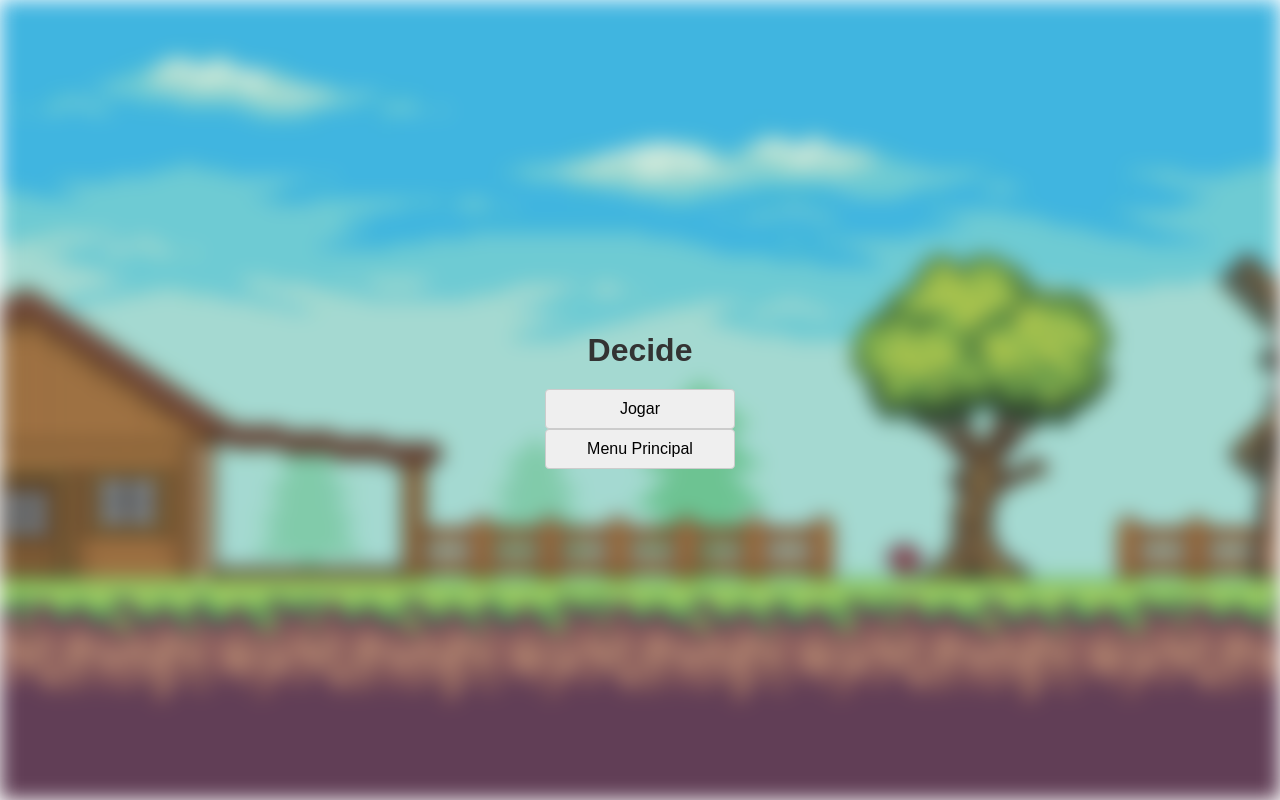
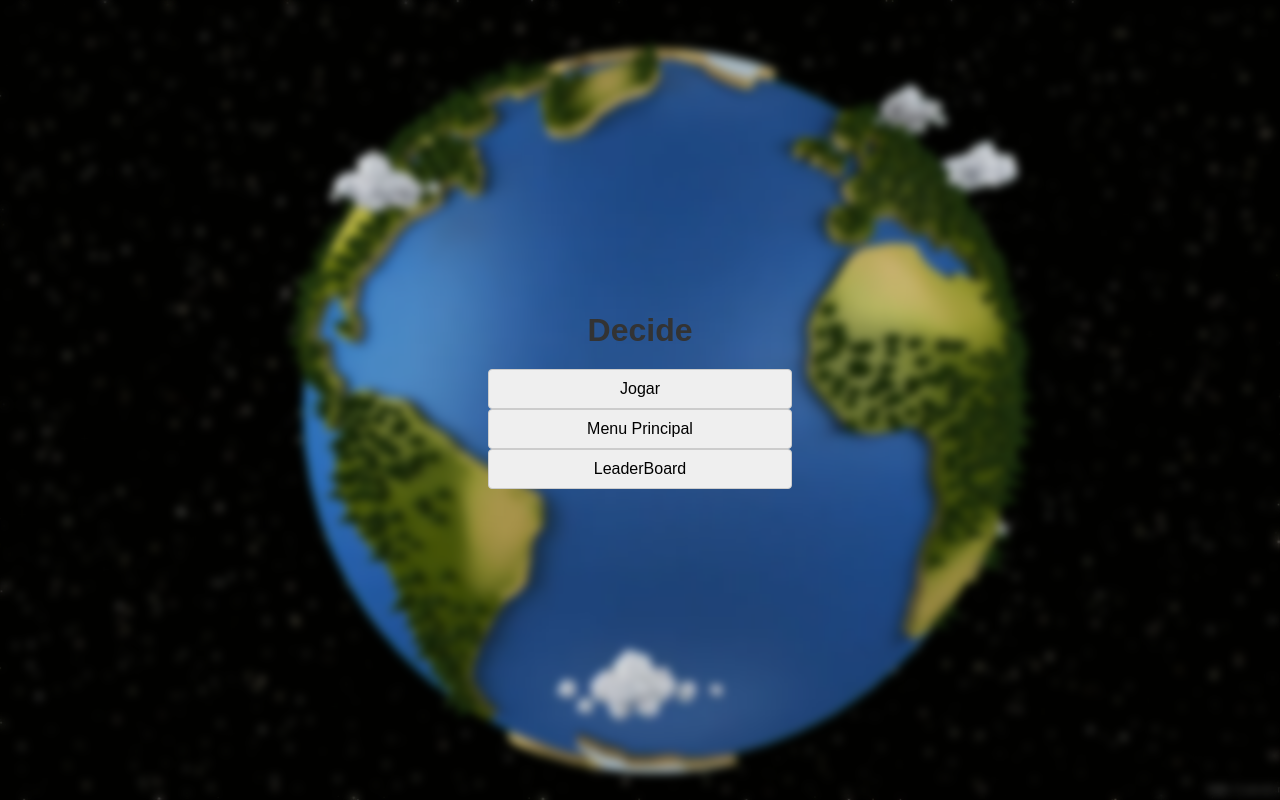
Before and after one commit to WEB-Development-Best-TEAM/web_project, a React (Create React App) app: page / in a window 1280 px wide. Built offline with nearby package versions, Linux system fonts and the light colour scheme.

Commit message:
LeaderBoard is Working

```diff
--- a/src/App.js
+++ b/src/App.js
@@ -7,6 +7,7 @@ import LoginScreen from "./EntryScreen_Components/LoginScreen";
 import PlayScreen from "./EntryScreen_Components/PlayScreen";
 import RegisterScreen from "./EntryScreen_Components/RegisterScreen";
 import MainMenu from "./MainMenu_Components/MainMenu";
+import LeaderBoardScreen from "./LeaderBoard/LeaderBoardScreen";
 
 function App() {
   console.log("Firebase: ", db);
@@ -18,6 +19,7 @@ function App() {
         <Route path="/LoginScreen" element={<LoginScreen />} />
         <Route path="/RegisterScreen" element={<RegisterScreen />} />
         <Route path="/MainMenu" element={<MainMenu />} />
+        <Route path="/LeaderBoard" element={<LeaderBoardScreen />} />
       </Routes>
     </BrowserRouter>
   );
--- a/src/EntryScreen_Components/EntryScreen.css
+++ b/src/EntryScreen_Components/EntryScreen.css
@@ -28,8 +28,9 @@ form {
 }
 
 h1 {
-    color: #333;
+    color: #ffffff;
     margin-bottom: 20px;
+
 }
 
 .inputBox {
@@ -39,13 +40,13 @@ h1 {
 }
 
 .background-blur {
-    background-image: url('./assets/background.png');
+    background-image: url('./assets/earth.png');
     background-size: cover;
     background-position: center;
     height: 100%;
     width: 100%;
     position: absolute;
-    filter: blur(10px);
+    filter: blur(5px);
     z-index: -1;
 }
 
--- a/src/EntryScreen_Components/PlayScreen.jsx
+++ b/src/EntryScreen_Components/PlayScreen.jsx
@@ -14,6 +14,9 @@ function PlayScreen() {
             <Link to ="/MainMenu">
                 <input type="button" value="Menu Principal"/>
             </Link>
+            <Link to ="/LeaderBoard">
+                <input type="button" value="LeaderBoard"/>
+            </Link>
         </div>
     );
 }
--- /dev/null
+++ b/src/LeaderBoard/LeaderBoardScreen.css
@@ -0,0 +1,63 @@
+body {
+    font-family: Arial, sans-serif;
+    background-color: #f4f4f4;
+    background-image: url('./assets/earth.png');
+    background-size: cover;
+    background-position: center;
+    background-repeat: no-repeat;
+    margin: 0;
+    padding: 0;
+    display: flex;
+    justify-content: center;
+    align-items: center;
+    height: 100vh;
+    position: relative;
+    overflow: hidden;
+}
+
+body::before {
+    content: "";
+    position: absolute;
+    top: 0;
+    left: 0;
+    right: 0;
+    bottom: 0;
+    background-image: inherit;
+    background-size: inherit;
+    background-position: inherit;
+    background-repeat: inherit;
+    filter: blur(5px);
+    z-index: -1;
+}
+
+.leaderboard-container {
+    padding: 20px;
+    border-radius: 10px;
+    box-shadow: 0 4px 8px rgba(0, 0, 0, 0.1);
+    text-align: center;
+    width: 100%;
+    max-width: 600px;
+    margin: 0 auto;
+    background-color: rgba(255, 255, 255, 0.8);
+    position: relative;
+    z-index: 1;
+}
+
+h1 {
+    color: #333;
+    font-size: 2em;
+    margin-bottom: 20px;
+}
+
+.leaderboard-table {
+    width: 100%;
+    border-collapse: collapse;
+    margin-top: 20px;
+}
+
+.leaderboard-table th,
+.leaderboard-table td {
+    padding: 12px;
+    text-align: left;
+    border-bottom: 1px solid #ddd;
+}
--- /dev/null
+++ b/src/LeaderBoard/LeaderBoardScreen.jsx
@@ -0,0 +1,66 @@
+import React, { useEffect, useState } from 'react';
+import { collection, getDocs, query, orderBy } from 'firebase/firestore';
+import { db } from '../firebase';
+import './LeaderBoardScreen.css';
+
+const LeaderBoardScreen = () => {
+  const [players, setPlayers] = useState([]);
+
+  useEffect(() => {
+    const fetchPlayers = async () => {
+      // Obter scores da coleção "scores" ordenados por score desc
+      const scoresQuery = query(collection(db, 'scores'), orderBy('score', 'desc'));
+      const scoresSnapshot = await getDocs(scoresQuery);
+
+      // Obter os dados dos utilizadores da coleção "users"
+      const usersSnapshot = await getDocs(collection(db, 'users'));
+
+      // Converter os dados dos utilizadores para um mapa de uid -> dados do utilizador
+      const usersMap = {};
+      usersSnapshot.forEach(doc => {
+        usersMap[doc.id] = doc.data();
+      });
+
+      // Combinar os scores com os dados dos utilizadores
+      const playersList = scoresSnapshot.docs.map(doc => {
+        const scoreData = doc.data();
+        const userData = usersMap[doc.id] || {}; // Procurar utilizador correspondente
+        return {
+          id: doc.id,
+          score: scoreData.score,
+          username: userData.username || 'Unknown',
+        };
+      });
+
+      setPlayers(playersList);
+    };
+
+    fetchPlayers();
+  }, []);
+
+  return (
+    <div className="leaderboard-container">
+      <h1>Leaderboard</h1>
+      <table className="leaderboard-table">
+        <thead>
+          <tr>
+            <th>Rank</th>
+            <th>Player</th>
+            <th>Score</th>
+          </tr>
+        </thead>
+        <tbody>
+          {players.map((player, index) => (
+            <tr key={player.id}>
+              <td>{index + 1}</td>
+              <td>{player.username}</td>
+              <td>{player.score}</td>
+            </tr>
+          ))}
+        </tbody>
+      </table>
+    </div>
+  );
+};
+
+export default LeaderBoardScreen;
```
Also changed, not shown: src/EntryScreen_Components/assets/earth.png (added), src/LeaderBoard/assets/earth.png (added).
